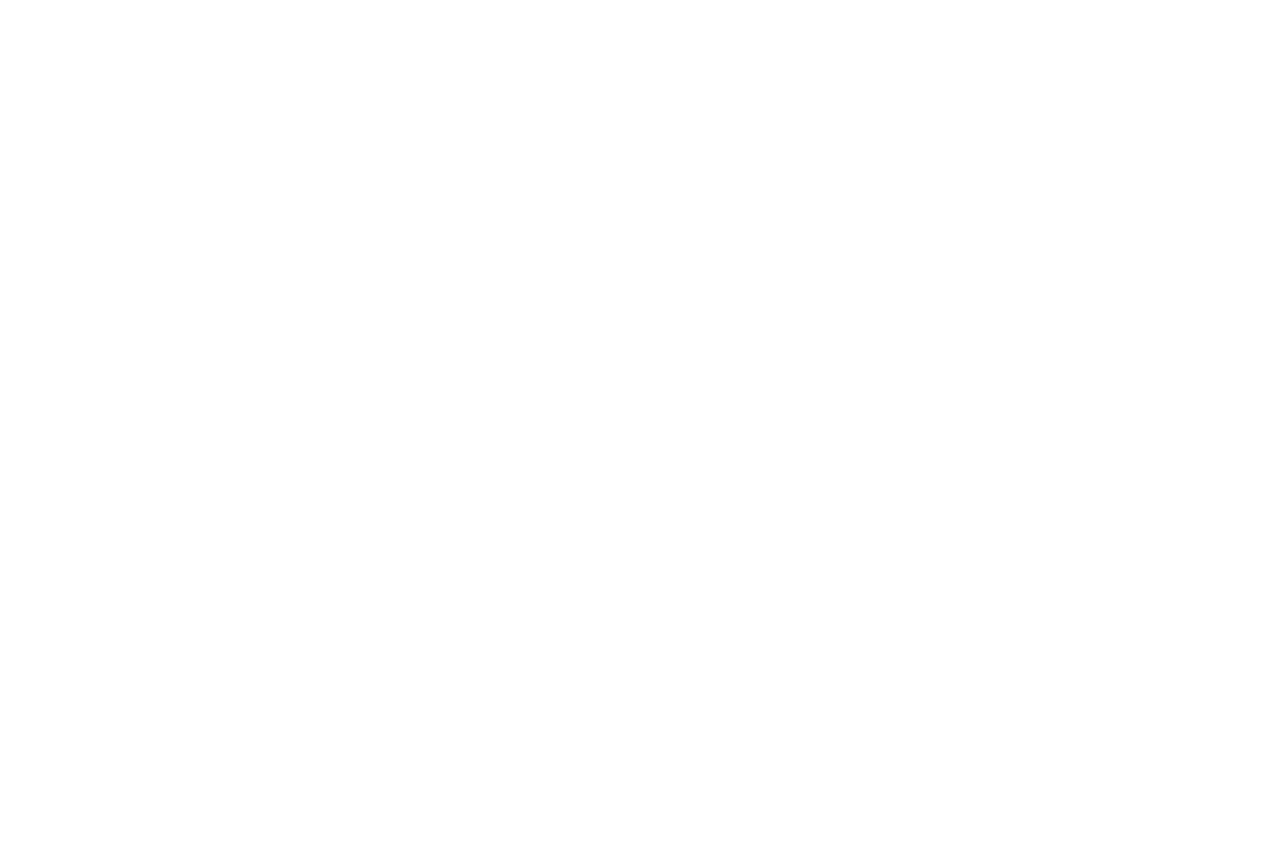
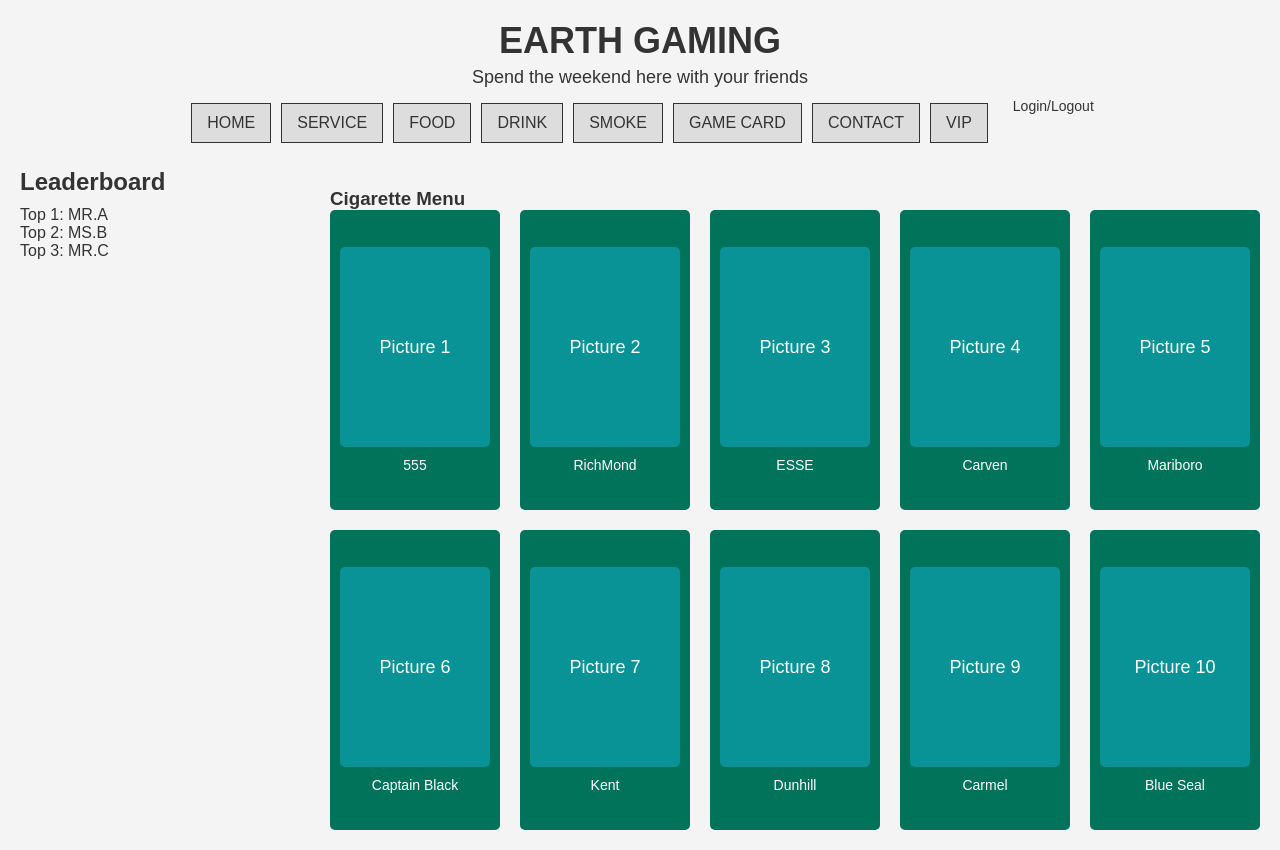
Before and after one commit to trungngothanh13/Project-Website, a website: page public/html/cigarette.html in a window 1280 px wide. Before the commit the page ends 800 px from the top, so only its background shows below. Drawn offline with Linux system fonts and the light colour scheme.

Commit message:
Update 3

```diff
--- a/public/html/cigarette.html
+++ b/public/html/cigarette.html
@@ -0,0 +1,83 @@
+<!DOCTYPE html>
+<html lang="en">
+<head>
+    <meta charset="UTF-8">
+    <meta http-equiv="X-UA-Compatible" content="IE=edge">
+    <meta name="viewport" content="width=device-width, initial-scale=1.0">
+    <title>Earth Gaming</title>
+    <link rel="stylesheet" href="../styles.css">
+</head>
+<body>
+    <header>
+        <h1>EARTH GAMING</h1>
+        <p>Spend the weekend here with your friends</p>
+        <nav>
+            <a href="../index.html">HOME</a>
+            <a href="/html/service.html">SERVICE</a>
+            <a href="/html/food.html">FOOD</a>
+            <a href="/html/drink.html">DRINK</a>
+            <a href="/html/cigarette.html">SMOKE</a>
+            <a href="/html/game-card.html">GAME CARD</a>
+            <a href="/html/contact.html">CONTACT</a>
+            <a href="/html/vip.html">VIP</a>
+            <span class="login">Login/Logout</span>
+        </nav>
+    </header>
+    <main>
+        <section class="leaderboard">
+            <h2>Leaderboard</h2>
+            <ul>
+                <li>Top 1: MR.A</li>
+                <li>Top 2: MS.B</li>
+                <li>Top 3: MR.C</li>
+                <!-- Add more leaderboard items here -->
+            </ul>
+        </section>
+        <section class="things-gallery">
+            <h3>Cigarette Menu</h3>
+            <div class="cigarette-items-container">
+                <div class="cigarette-item">
+                    <div class="image">Picture 1</div>
+                    <p>555</p>
+                </div>
+                <div class="cigarette-item">
+                    <div class="image">Picture 2</div>
+                    <p>RichMond</p>
+                </div>
+                <div class="cigarette-item">
+                    <div class="image">Picture 3</div>
+                    <p>ESSE</p>
+                </div>
+                <div class="cigarette-item">
+                    <div class="image">Picture 4</div>
+                    <p>Carven</p>
+                </div>
+                <div class="cigarette-item">
+                    <div class="image">Picture 5</div>
+                    <p>Mariboro</p>
+                </div>
+                <div class="cigarette-item">
+                    <div class="image">Picture 6</div>
+                    <p>Captain Black</p>
+                </div>
+                <div class="cigarette-item">
+                    <div class="image">Picture 7</div>
+                    <p>Kent</p>
+                </div>
+                <div class="cigarette-item">
+                    <div class="image">Picture 8</div>
+                    <p>Dunhill</p>
+                </div>
+                <div class="cigarette-item">
+                    <div class="image">Picture 9</div>
+                    <p>Carmel</p>
+                </div>
+                <div class="cigarette-item">
+                    <div class="image">Picture 10</div>
+                    <p>Blue Seal</p>
+                </div>
+            </div>
+        </section>
+    </main>
+</body>
+</html>
--- a/public/styles.css
+++ b/public/styles.css
@@ -100,23 +100,36 @@
     line-height: 1.5;
 }
 
-.food-gallery {
+.things-gallery {
     width: 75%;
     margin-top: 20px; /* Space between the section and other content */
 }
 
-.food-gallery h2 {
+.things-gallery h2 {
     font-size: 24px;
     margin-bottom: 20px; /* Space below the heading */
 }
 
-.food-items-container {
+.food-items-container, .drink-items-container, .cigarette-items-container, .game-card-items-container{
     display: grid;
     grid-template-columns: repeat(5, 1fr); /* 5 columns */
     gap: 20px; /* Space between items */
 }
 
 .food-item {
+    background-color: #424681;
+    color: #fff;
+    text-align: center;
+    padding: 10px;
+    border-radius: 5px;
+    display: flex;
+    flex-direction: column;
+    justify-content: center;
+    align-items: center;
+    height: 300px; /* Uniform height for items */
+}
+
+.drink-item {
     background-color: #005f73;
     color: #fff;
     text-align: center;
@@ -129,7 +142,33 @@
     height: 300px; /* Uniform height for items */
 }
 
-.food-item .image {
+.cigarette-item {
+    background-color: #00735a;
+    color: #fff;
+    text-align: center;
+    padding: 10px;
+    border-radius: 5px;
+    display: flex;
+    flex-direction: column;
+    justify-content: center;
+    align-items: center;
+    height: 300px; /* Uniform height for items */
+}
+
+.game-card-item {
+    background-color: #254600;
+    color: #fff;
+    text-align: center;
+    padding: 10px;
+    border-radius: 5px;
+    display: flex;
+    flex-direction: column;
+    justify-content: center;
+    align-items: center;
+    height: 300px; /* Uniform height for items */
+}
+
+.food-item .image, .drink-item .image, .cigarette-item .image, .game-card-item .image {
     width: 100%;
     height: 200px; /* Uniform height for images */
     background-color: #0a9396;
@@ -141,7 +180,7 @@
     margin-bottom: 10px;
 }
 
-.food-item p {
+.food-item p, .drink-item p, .cigarette-item p, .game-card-item p {
     margin: 0;
     font-size: 14px;
 }
```
Also changed, not shown: public/html/drink.html (+83 -0 lines), public/html/food.html (+1 -1 lines), public/html/game-card.html (+83 -0 lines).
